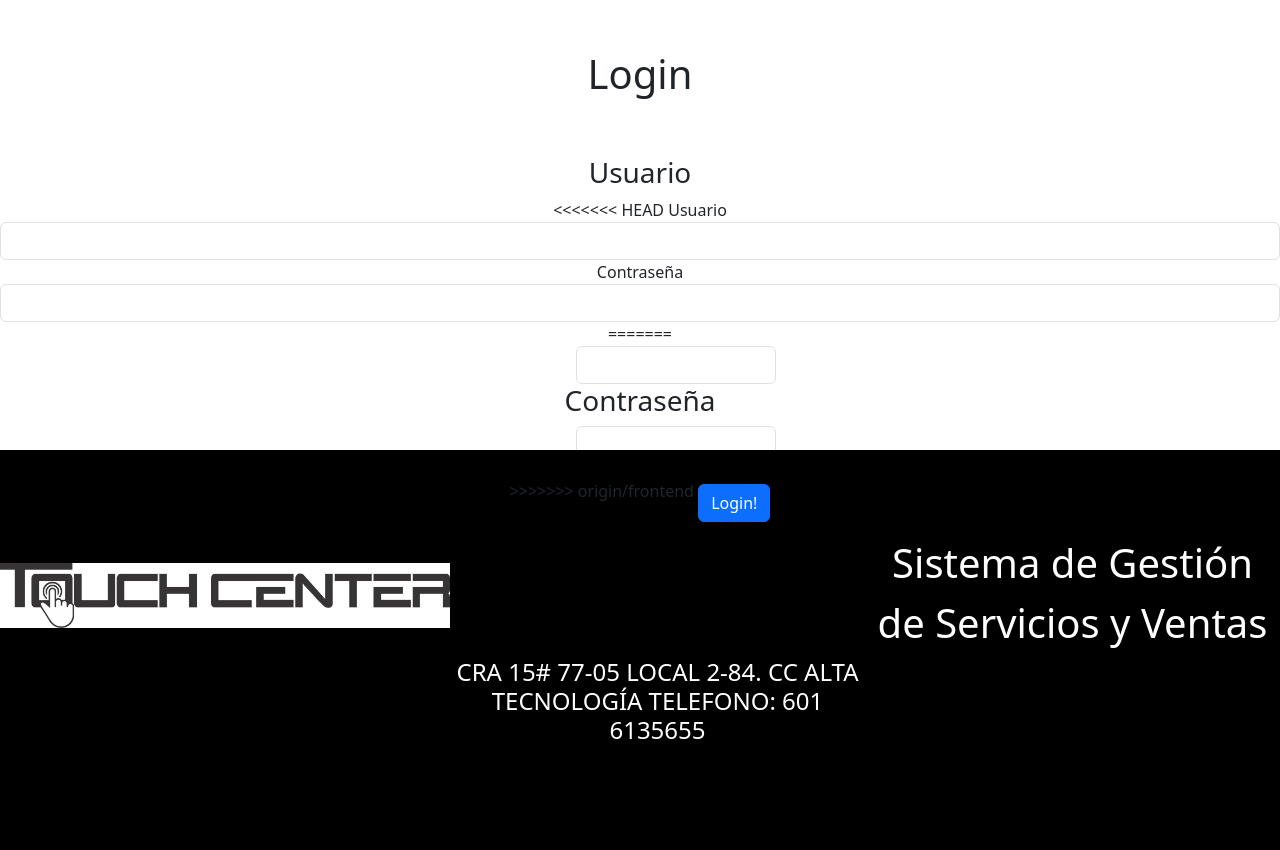
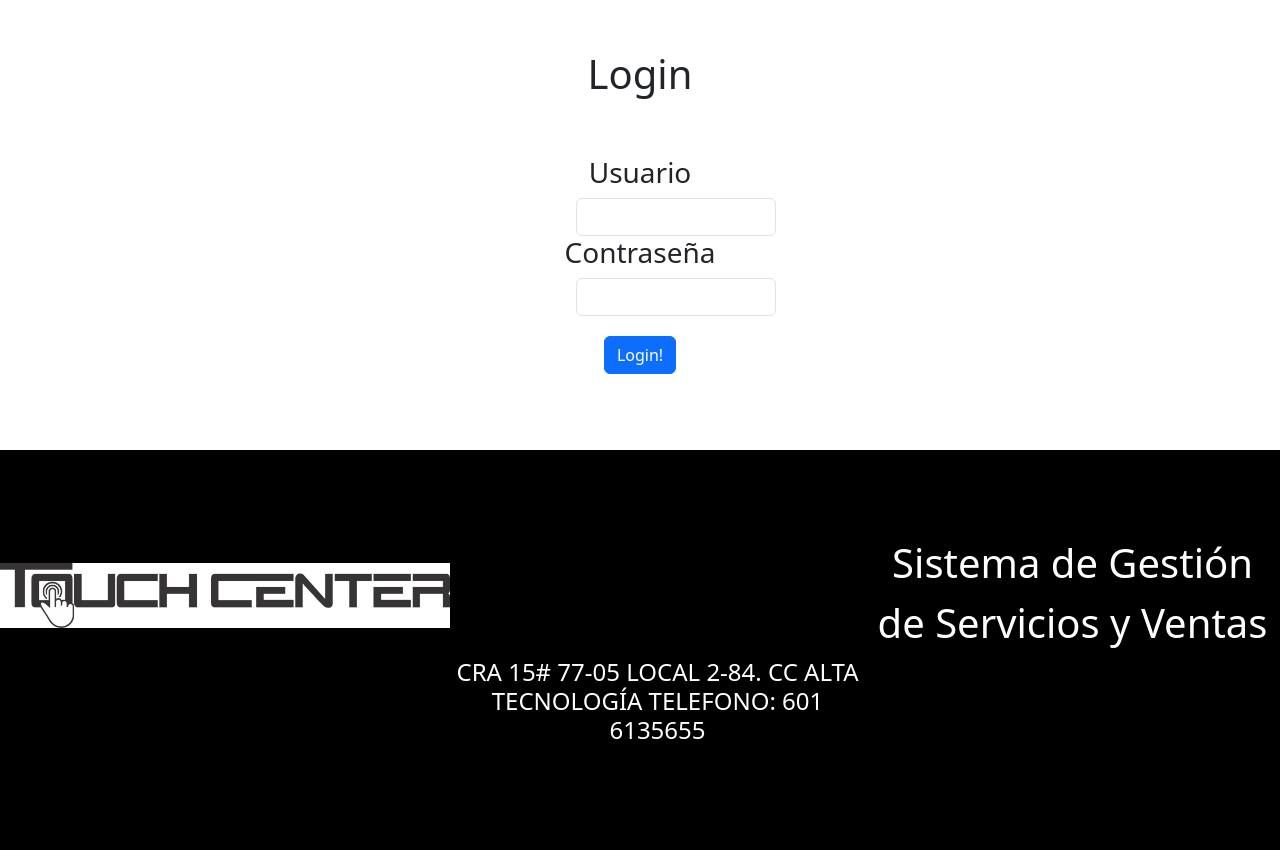
Before and after one commit to InfoITColombia/touchcenter_flask, a Flask app: page /login in a window 1280 px wide. Shown: the part 62-912 px from the top of the page. Run offline with Flask 3, Linux system fonts and the light colour scheme; parts of the project's set-up code (start-up, migrations or seed data) failed here and were passed over; some libraries are stand-ins or nearby versions.

Commit message:
merge 17 11 2023

```diff
--- a/app/templates/login.html
+++ b/app/templates/login.html
@@ -12,10 +12,6 @@ Login
 
    <h3> {{ form.usuario.label }} </h3>
 
-<<<<<<< HEAD
-    {{ form.usuario.label }} {{ form.usuario(size=20, class_="form-control") }}
-    {{ form.pwd_usuario.label }} {{ form.pwd_usuario(size=20, class_="form-control") }}
-=======
    <div class="user">
     {{ form.usuario(size=20, class_="form-control") }}
     </div>
@@ -27,7 +23,6 @@ Login
     </div>
 
     <div>
->>>>>>> origin/frontend
     <input class="btn btn-primary" type="submit" value="Login!">
     </div>
 </form>
```
